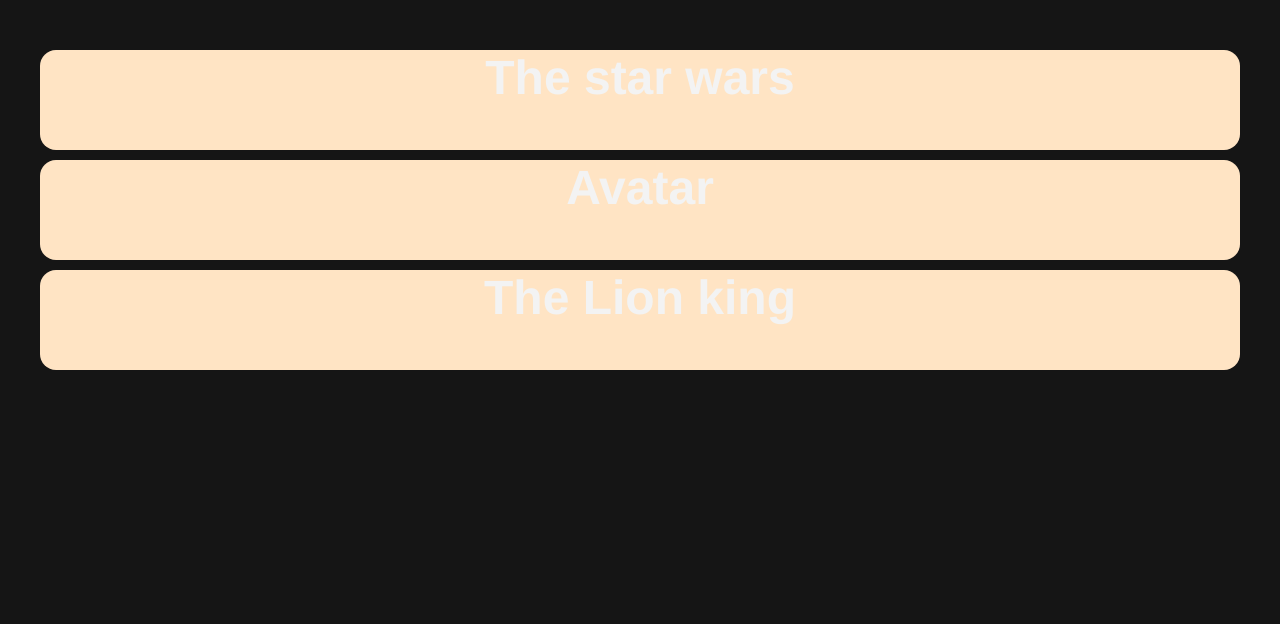
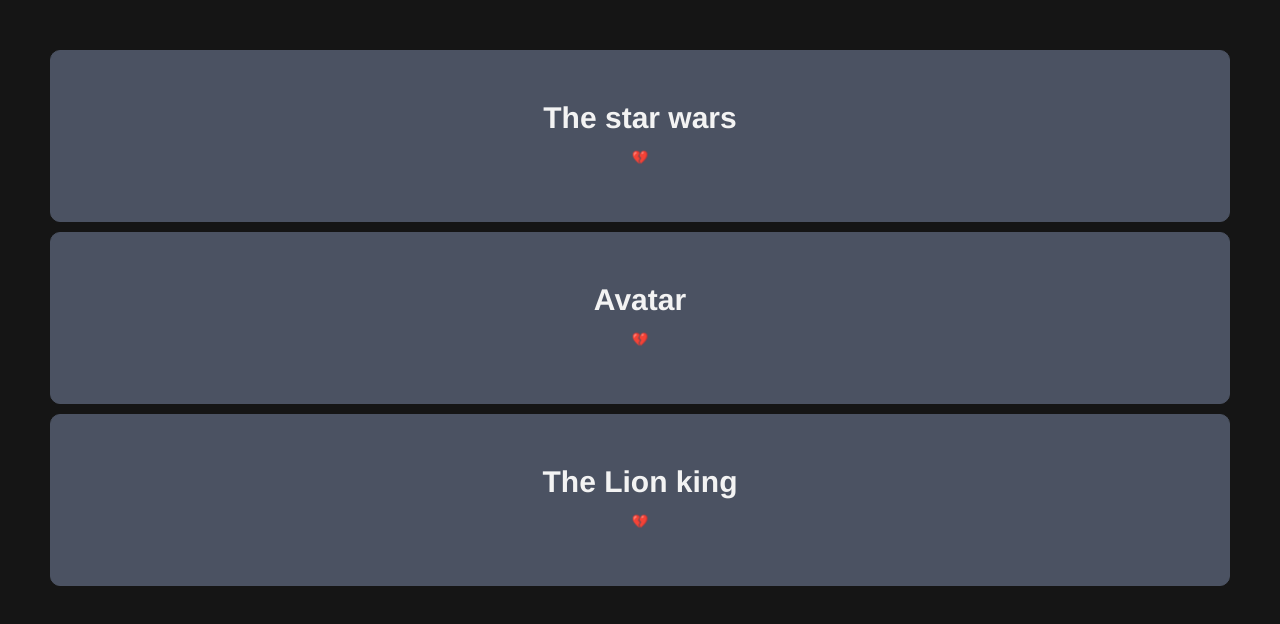
Before and after one commit to oodoabel/jsm, a React (Vite) app: page / in a window 1280 px wide. Shown: the top 624 px of the page. Built offline with nearby package versions, Linux system fonts and the light colour scheme.

Commit message:
first commit

```diff
--- a/src/App.css
+++ /dev/null
@@ -1,42 +0,0 @@
-#root {
-  max-width: 1280px;
-  margin: 0 auto;
-  padding: 2rem;
-  text-align: center;
-}
-
-.logo {
-  height: 6em;
-  padding: 1.5em;
-  will-change: filter;
-  transition: filter 300ms;
-}
-.logo:hover {
-  filter: drop-shadow(0 0 2em #646cffaa);
-}
-.logo.react:hover {
-  filter: drop-shadow(0 0 2em #61dafbaa);
-}
-
-@keyframes logo-spin {
-  from {
-    transform: rotate(0deg);
-  }
-  to {
-    transform: rotate(360deg);
-  }
-}
-
-@media (prefers-reduced-motion: no-preference) {
-  a:nth-of-type(2) .logo {
-    animation: logo-spin infinite 20s linear;
-  }
-}
-
-.card {
-  padding: 2em;
-}
-
-.read-the-docs {
-  color: #ffffff;
-}
--- a/src/App.jsx
+++ b/src/App.jsx
@@ -1,14 +1,28 @@
 
-import React from 'react'
+import React, { useState } from 'react'
 
 const Card = ( { title } ) => {
+
+  const [hasLiked, setHasLiked] = useState(false);
+
   return (
-    <h2>      {title}    </h2>
+    <div style={{
+      border: '1px solid #4b5262',
+      padding: '20px',
+      margin: '10px',
+      backgroundColor:' #4b5262',
+      borderRadius: '10px',
+      paddingTop:'50px'
+    }}>
+      <h2>      {title}   <br /><button onClick={() => setHasLiked(!hasLiked)}>{hasLiked ? '🤍': '💔'}</button>
+         </h2>
+    </div>
   )
 }
 
 
 function App() {
+
 
   return (
     <>
--- a/src/index.css
+++ b/src/index.css
@@ -13,9 +13,15 @@
     color: #f3f3f3;
     text-align: center;
     justify-content: center;
-    font-size: 48px;
+    font-size: 30px;
     border-radius: 1rem;
-    margin-top: 10px;
     height: 100px;
-    background-color: bisque;
+    width: 100%;
+
+    /* background-color: bisque; */
+
+    button{
+      background-color: transparent;
+      border: none;
+    }
  }
```
